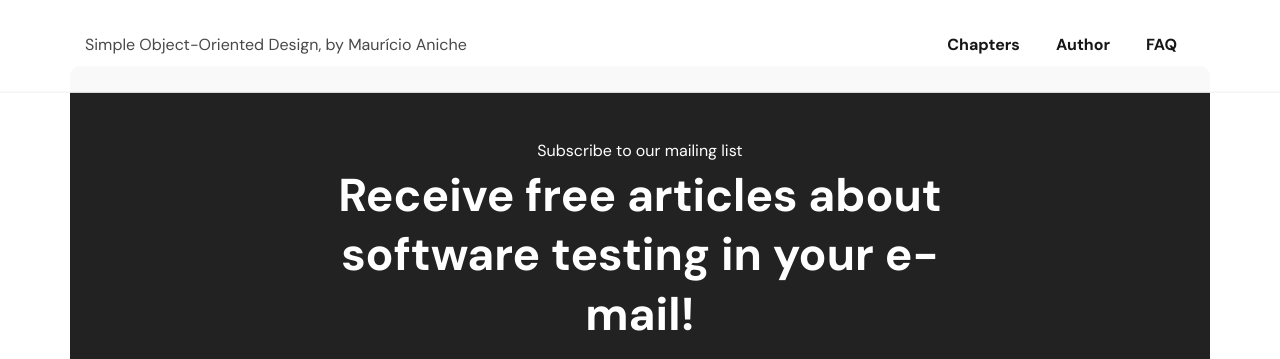
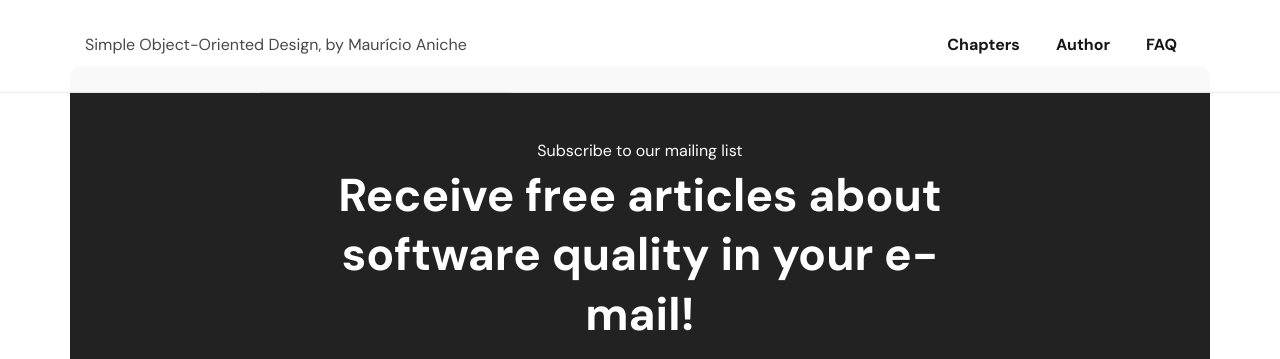
Before and after one commit to simple-object-oriented-design/website, a Jekyll site: the page built from index.html, in a window 1280 px wide and 900 px high, scrolled down 1660 px. Shown: the top 359 px of the window. Built offline with Jekyll 4.4.1, drawn with Linux system fonts in a browser that asks for light colours; comment, search, counter and statistics services are not loaded.

```diff
--- a/index.html
+++ b/index.html
@@ -161,7 +161,7 @@
             <div class="col-lg-8">
                 <div class="cta-content">
                     <span class="subheading2">Subscribe to our mailing list</span>
-                    <h2 class="heading-title">Receive free articles about software testing in your e-mail!</h2>
+                    <h2 class="heading-title">Receive free articles about software quality in your e-mail!</h2>
 
                     {% include newsletter.html %}
 
```
